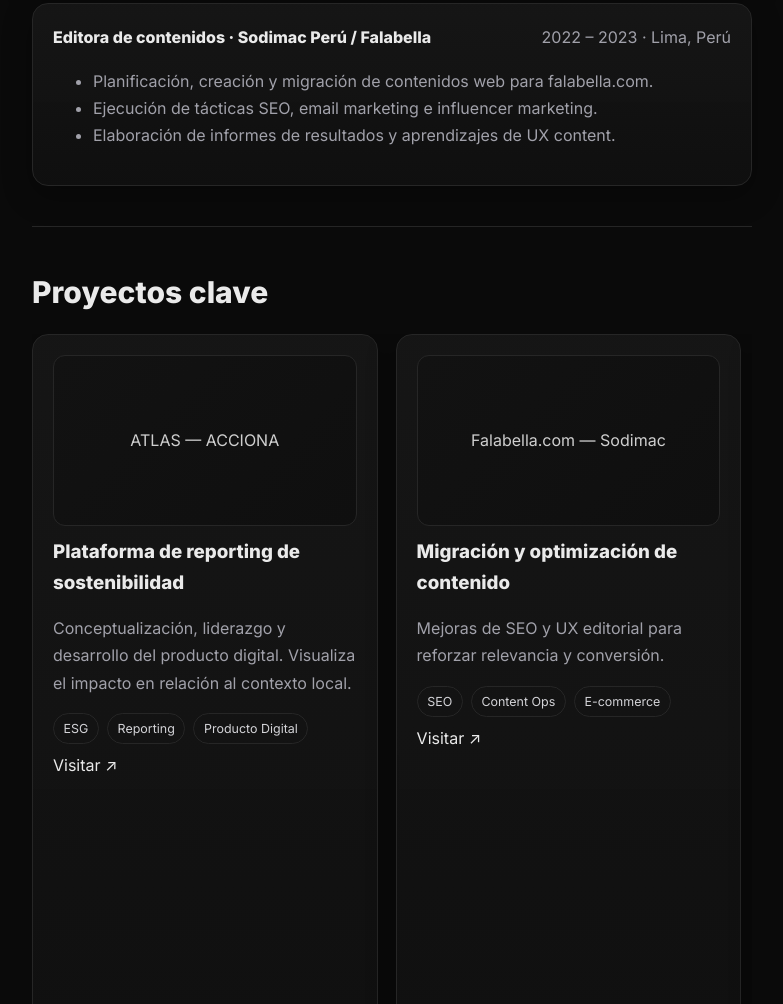
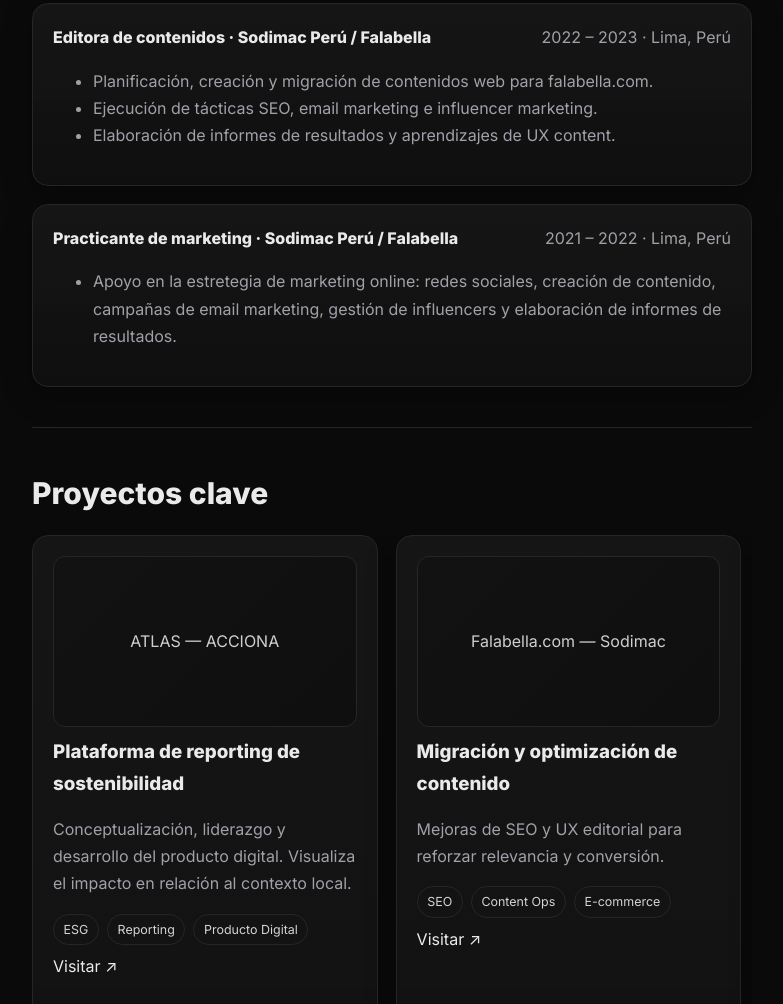
Before and after one commit to isabellabustamante0-ops/isa.ikea., a plain HTML site: page index.html in a window 1280 px wide. Shown: the part 1007-2011 px from the top of the page, without its empty margins (248-1031 px from the left). Drawn offline with Linux system fonts and the light colour scheme.

Commit message:
Update index.html

```diff
--- a/index.html
+++ b/index.html
@@ -138,6 +138,18 @@
           <li>Elaboración de informes de resultados y aprendizajes de UX content.</li>
         </ul>
       </article>
+
+     <article class="card reveal">
+        <div style="display:flex; justify-content:space-between; gap:8px; flex-wrap:wrap">
+          <strong> Practicante de marketing · Sodimac Perú / Falabella</strong>
+          <span class="muted"> 2021 –  2022 · Lima, Perú</span>
+        </div>
+        <ul class="muted">
+          <li>Apoyo en la estretegia de marketing online: redes sociales, creación de contenido,
+            campañas de email marketing, gestión de influencers y elaboración de informes de resultados.</li>
+        </ul>
+      </article>
+
     </div>
   </section>
 
```
